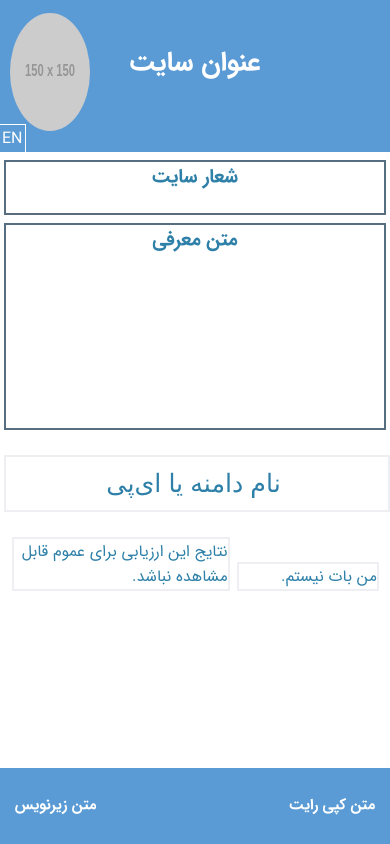
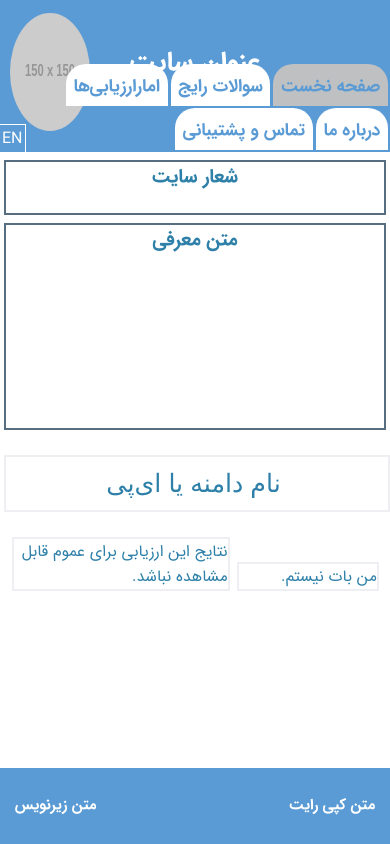
Before and after one commit to NavFar/SecurityTester-Front, an Angular app: page /home in a window 390 px wide. Built offline with nearby package versions, Linux system fonts and the light colour scheme.

Commit message:
add header links "not responsive"

```diff
--- a/src/app/components/header/header.component.css
+++ b/src/app/components/header/header.component.css
@@ -30,6 +30,34 @@
   border-bottom: none;
   border-left:none;
 }
+.linksContainer{
+  position: absolute;
+  bottom: 0;
+  right: 1px;
+  direction: rtl;
+  width:100%;
+}
+.links{
+  color:#5a9bd5;
+  text-align: center;
+  display: inline-block;
+  text-decoration: none;
+  margin-left: 2px;
+  border-top-right-radius: 20px;
+  border-top-left-radius: 20px;
+  margin-right: 1px;
+  margin-bottom: 2px;
+  background-color: white;
+  padding: 1vh 2% 0.75vh 2%;
+  font-size: 1.1em;
+  font-weight: bold;
+}
+.links:visited{
+  color:#5a9bd5;
+}
+.activeLink{
+  background-color: #bfc0c1;
+}
 /* /////////////////////////////////////////////////////////////////////// */
 @media only screen and (max-width: 780px) {
 
--- a/src/app/components/header/header.component.html
+++ b/src/app/components/header/header.component.html
@@ -6,4 +6,9 @@
   <div class="language">
     EN
     </div>
+  <div class="linksContainer">
+    <a class="links" *ngFor="let link of links" [routerLink]="link.link" [routerLinkActive]="['activeLink']">
+      {{link.name}}
+    </a>
+  </div>
 </div>
--- a/src/app/components/header/header.component.ts
+++ b/src/app/components/header/header.component.ts
@@ -7,8 +7,17 @@ import { Component, OnInit } from '@angular/core';
 })
 export class HeaderComponent implements OnInit {
   title :string;
+  links:any[];
   constructor() {
-    this.title = "عنوان سایت"
+    this.title = "عنوان سایت";
+    this.links=[
+      {name:"صفحه نخست",link:"home"},
+      {name:"سوالات رایج",link:"#"},
+      {name:"امارارزیابی‌ها",link:"#"},
+      {name:"درباره ما",link:"#"},
+      {name:"تماس و پشتیبانی",link:"#"},
+
+    ];
    }
 
   ngOnInit() {
```
